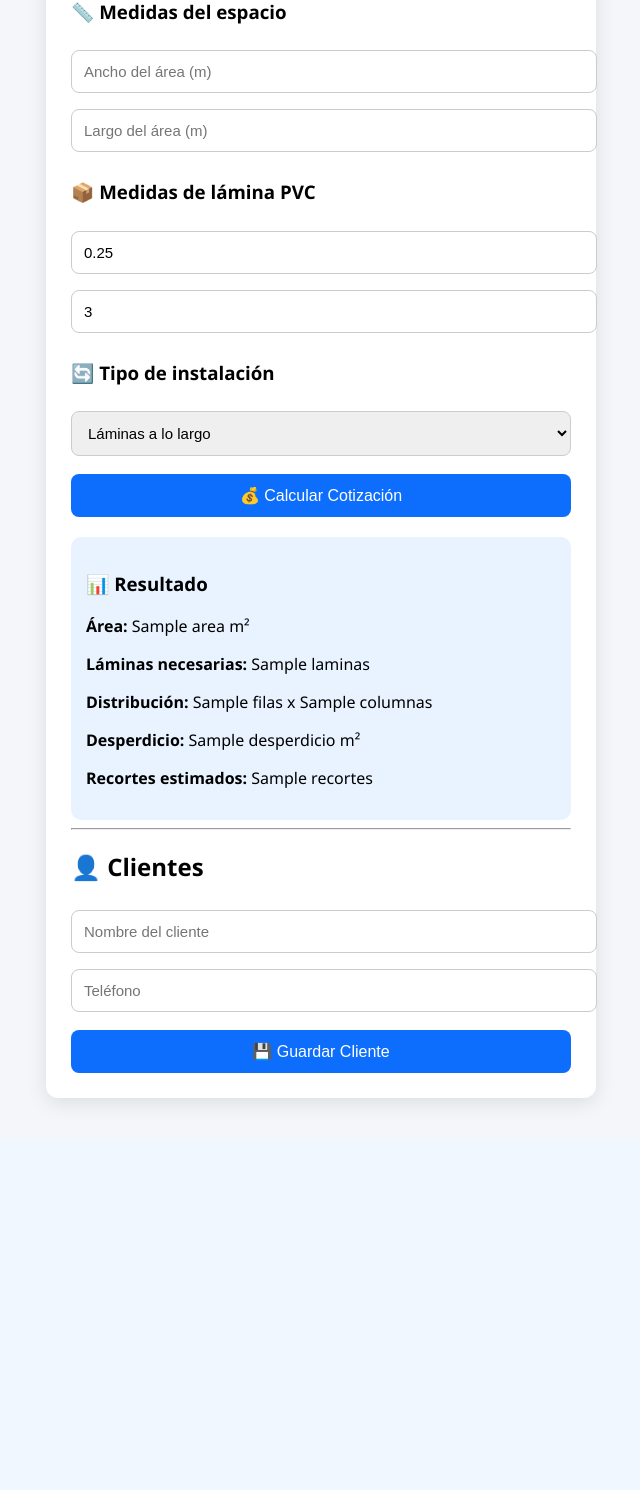
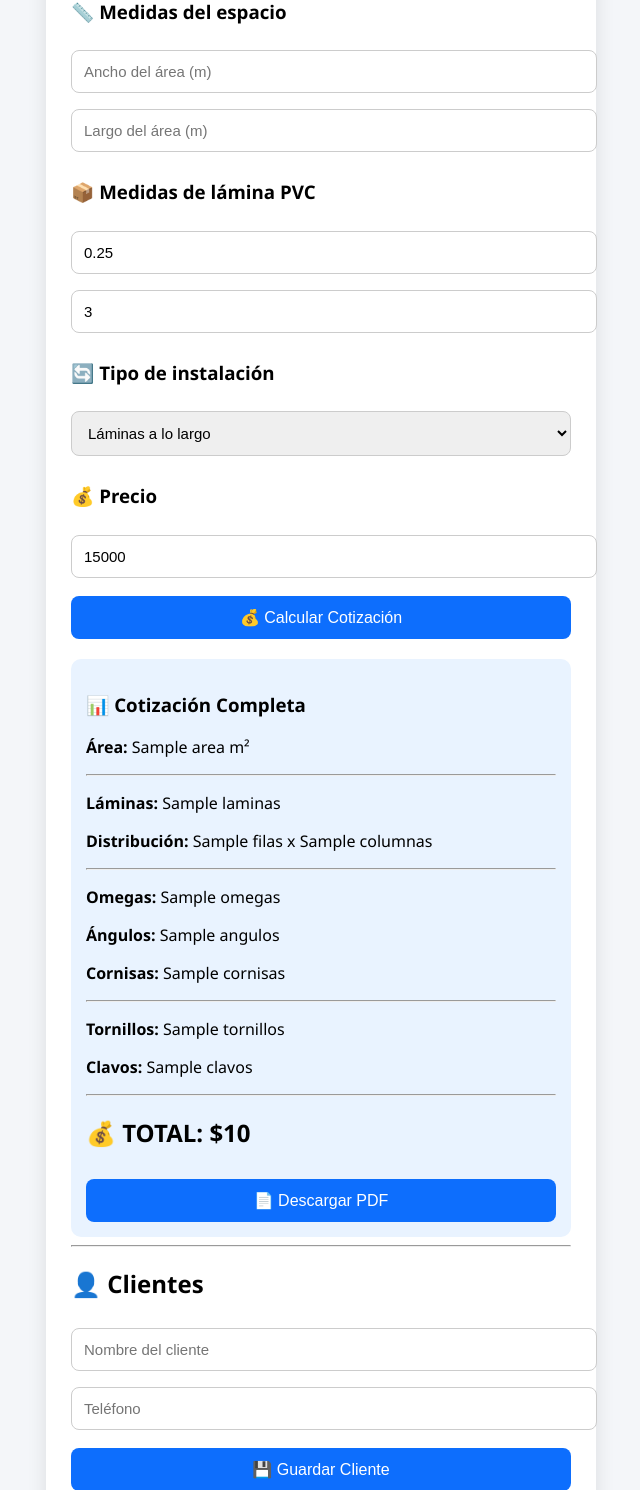
Before and after one commit to yaocarre1421-commits/pvc-pro, a Flask app: template templates/dashboard.html in a window 1280 px wide. Shown: the part 304-1794 px from the top of the page, without its empty margins (319-959 px from the left). Before the commit the page ends 1413 px from the top, so only its background shows below. Run offline with Flask 3, Linux system fonts and the light colour scheme; the template is opened without the code that fills it: most values are stand-ins (such as "Sample title", 1, 10 or a date in 2020).

Commit message:
cotizador profesional completo

```diff
--- a/app.py
+++ b/app.py
@@ -1,19 +1,16 @@
-from flask import Flask, render_template, request, redirect, url_for, session
-import json
-import os
-import math
+from flask import Flask, render_template, request, redirect, url_for, session, send_file
+import json, os, math
+from reportlab.pdfgen import canvas
 
 app = Flask(__name__)
 app.secret_key = "clave_secreta"
 
-# Archivos
 USUARIOS_FILE = "usuarios_web.json"
 CLIENTES_FILE = "clientes.json"
 
 # -------------------------
 # UTILIDADES
 # -------------------------
-
 def cargar_json(ruta):
     if not os.path.exists(ruta):
         with open(ruta, "w") as f:
@@ -28,7 +25,6 @@ def guardar_json(ruta, data):
 # -------------------------
 # LOGIN
 # -------------------------
-
 @app.route("/", methods=["GET", "POST"])
 @app.route("/login", methods=["GET", "POST"])
 def login():
@@ -43,14 +39,13 @@ def login():
                 session["usuario"] = usuario
                 return redirect(url_for("dashboard"))
 
-        return "❌ Usuario o contraseña incorrectos"
+        return "Datos incorrectos"
 
     return render_template("login.html")
 
 # -------------------------
 # REGISTRO
 # -------------------------
-
 @app.route("/registro", methods=["GET", "POST"])
 def registro():
     if request.method == "POST":
@@ -58,12 +53,7 @@ def registro():
         password = request.form["password"]
 
         usuarios = cargar_json(USUARIOS_FILE)
-
-        usuarios.append({
-            "usuario": usuario,
-            "password": password
-        })
-
+        usuarios.append({"usuario": usuario, "password": password})
         guardar_json(USUARIOS_FILE, usuarios)
 
         return redirect(url_for("login"))
@@ -71,9 +61,8 @@ def registro():
     return render_template("registro.html")
 
 # -------------------------
-# DASHBOARD + COTIZADOR
+# DASHBOARD
 # -------------------------
-
 @app.route("/dashboard", methods=["GET", "POST"])
 def dashboard():
     if "usuario" not in session:
@@ -84,16 +73,16 @@ def dashboard():
     if request.method == "POST":
         ancho = float(request.form["ancho"])
         largo = float(request.form["largo"])
+        ancho_lamina = float(request.form["ancho_lamina"])
+        largo_lamina = float(request.form["largo_lamina"])
+        orientacion = request.form["orientacion"]
 
-        ancho_lamina = float(request.form["ancho_lamina"])  # 0.25
-        largo_lamina = float(request.form["largo_lamina"])  # 3 a 6
-
-        orientacion = request.form["orientacion"]
+        precio_m2 = float(request.form["precio_m2"])
 
         # AREA
         area = ancho * largo
 
-        # CALCULO PROFESIONAL
+        # LAMINAS
         if orientacion == "largo":
             filas = math.ceil(ancho / ancho_lamina)
             columnas = math.ceil(largo / largo_lamina)
@@ -101,61 +90,87 @@ def dashboard():
             filas = math.ceil(largo / ancho_lamina)
             columnas = math.ceil(ancho / largo_lamina)
 
-        total_laminas = filas * columnas
+        laminas = filas * columnas
 
-        # DESPERDICIO
-        area_total_laminas = total_laminas * (ancho_lamina * largo_lamina)
-        desperdicio = area_total_laminas - area
+        # ESTRUCTURA
+        separacion = 0.7  # 70 cm
+        omegas = math.ceil(ancho / separacion) + 1
 
-        # RECORTES (estimado)
-        recortes = total_laminas - (area / (ancho_lamina * largo_lamina))
+        perimetro = (ancho + largo) * 2
+
+        angulos = math.ceil(perimetro / 2.40)
+        cornisas = math.ceil(perimetro / 5.95)
+
+        # FIJACIONES
+        tornillos = laminas * 10
+        clavos = omegas * 10
+
+        # PRECIO
+        total = area * precio_m2
 
         resultado = {
             "area": round(area, 2),
-            "laminas": total_laminas,
+            "laminas": laminas,
             "filas": filas,
             "columnas": columnas,
-            "desperdicio": round(desperdicio, 2),
-            "recortes": round(recortes, 1)
+            "omegas": omegas,
+            "angulos": angulos,
+            "cornisas": cornisas,
+            "tornillos": tornillos,
+            "clavos": clavos,
+            "total": round(total, 0)
         }
+
+        session["resultado"] = resultado
 
     return render_template("dashboard.html", resultado=resultado)
 
 # -------------------------
+# PDF
+# -------------------------
+@app.route("/pdf")
+def generar_pdf():
+    if "resultado" not in session:
+        return redirect(url_for("dashboard"))
+
+    r = session["resultado"]
+
+    file = "cotizacion.pdf"
+    c = canvas.Canvas(file)
+
+    c.setFont("Helvetica", 12)
+
+    y = 800
+    c.drawString(50, y, "COTIZACIÓN PVC PRO")
+    y -= 40
+
+    for key, value in r.items():
+        c.drawString(50, y, f"{key}: {value}")
+        y -= 20
+
+    c.save()
+
+    return send_file(file, as_attachment=True)
+
+# -------------------------
 # CLIENTES
 # -------------------------
-
 @app.route("/clientes", methods=["POST"])
 def clientes():
-    if "usuario" not in session:
-        return redirect(url_for("login"))
-
     nombre = request.form["nombre"]
     telefono = request.form["telefono"]
 
     clientes = cargar_json(CLIENTES_FILE)
-
-    clientes.append({
-        "nombre": nombre,
-        "telefono": telefono
-    })
-
+    clientes.append({"nombre": nombre, "telefono": telefono})
     guardar_json(CLIENTES_FILE, clientes)
 
     return redirect(url_for("dashboard"))
 
 # -------------------------
-# LOGOUT
-# -------------------------
-
 @app.route("/logout")
 def logout():
-    session.pop("usuario", None)
+    session.clear()
     return redirect(url_for("login"))
-
-# -------------------------
-# INICIO
-# -------------------------
 
 if __name__ == "__main__":
     app.run(debug=True)
--- a/templates/dashboard.html
+++ b/templates/dashboard.html
@@ -32,14 +32,17 @@
         <input type="number" step="0.01" name="largo" placeholder="Largo del área (m)" required>
 
         <h3>📦 Medidas de lámina PVC</h3>
-        <input type="number" step="0.01" name="ancho_lamina" value="0.25" placeholder="Ancho lámina (m)" required>
-        <input type="number" step="0.01" name="largo_lamina" value="3" placeholder="Largo lámina (3 a 6 m)" required>
+        <input type="number" step="0.01" name="ancho_lamina" value="0.25" required>
+        <input type="number" step="0.01" name="largo_lamina" value="3" required>
 
         <h3>🔄 Tipo de instalación</h3>
         <select name="orientacion">
             <option value="largo">Láminas a lo largo</option>
             <option value="ancho">Láminas a lo ancho</option>
         </select>
+
+        <h3>💰 Precio</h3>
+        <input type="number" name="precio_m2" value="15000" placeholder="Precio por m²" required>
 
         <button type="submit">💰 Calcular Cotización</button>
 
@@ -51,13 +54,35 @@
 
     {% if resultado %}
     <div class="resultado">
-        <h3>📊 Resultado</h3>
+
+        <h3>📊 Cotización Completa</h3>
 
         <p><strong>Área:</strong> {{ resultado.area }} m²</p>
-        <p><strong>Láminas necesarias:</strong> {{ resultado.laminas }}</p>
+
+        <hr>
+
+        <p><strong>Láminas:</strong> {{ resultado.laminas }}</p>
         <p><strong>Distribución:</strong> {{ resultado.filas }} x {{ resultado.columnas }}</p>
-        <p><strong>Desperdicio:</strong> {{ resultado.desperdicio }} m²</p>
-        <p><strong>Recortes estimados:</strong> {{ resultado.recortes }}</p>
+
+        <hr>
+
+        <p><strong>Omegas:</strong> {{ resultado.omegas }}</p>
+        <p><strong>Ángulos:</strong> {{ resultado.angulos }}</p>
+        <p><strong>Cornisas:</strong> {{ resultado.cornisas }}</p>
+
+        <hr>
+
+        <p><strong>Tornillos:</strong> {{ resultado.tornillos }}</p>
+        <p><strong>Clavos:</strong> {{ resultado.clavos }}</p>
+
+        <hr>
+
+        <h2>💰 TOTAL: ${{ resultado.total }}</h2>
+
+        <a href="/pdf">
+            <button>📄 Descargar PDF</button>
+        </a>
+
     </div>
     {% endif %}
 
```
